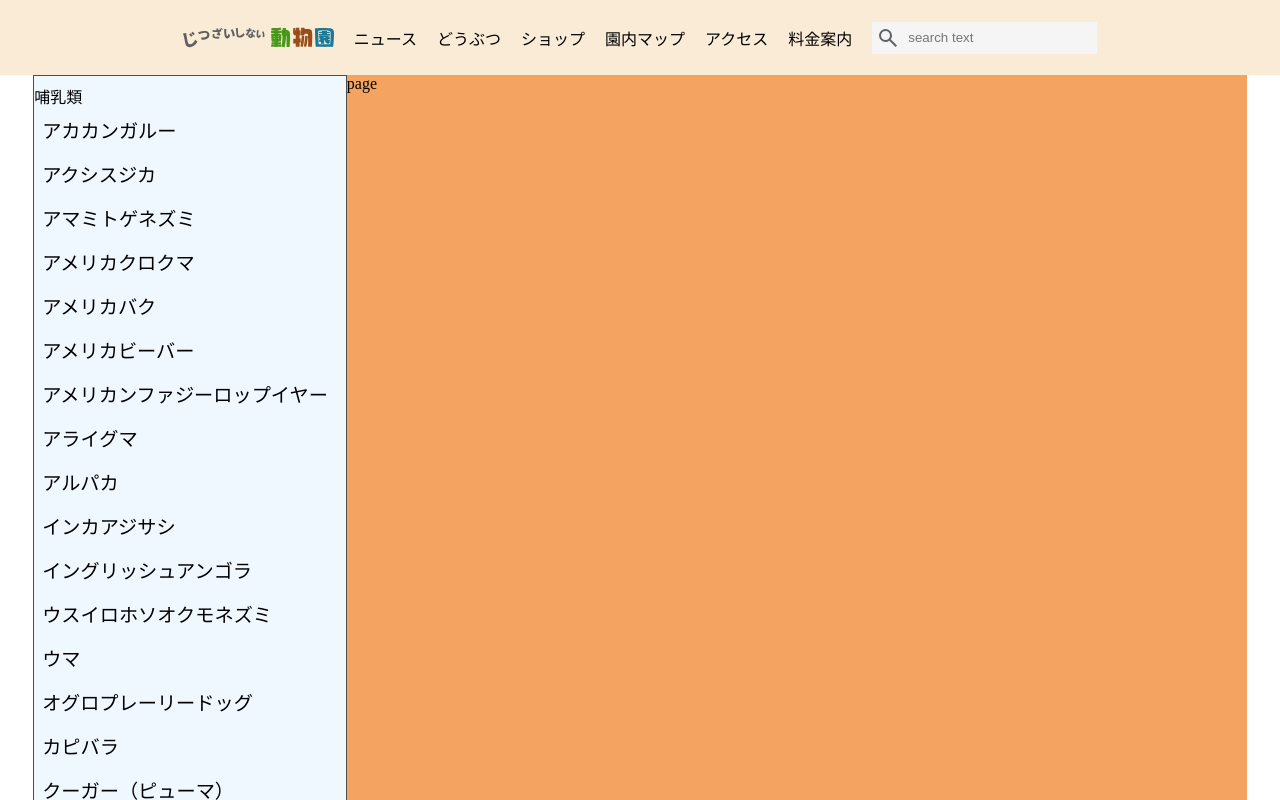
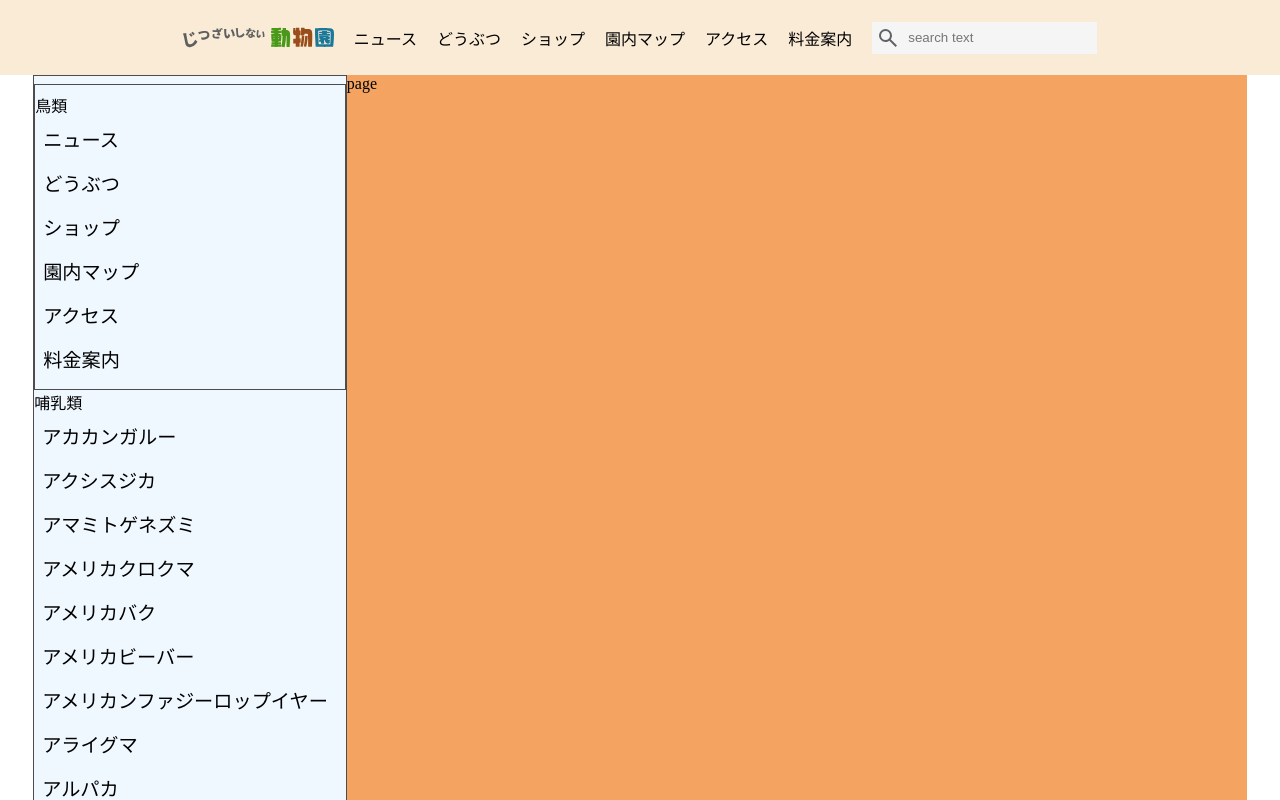
Before and after one commit to richardimaoka/imaginary-zoo, a Next.js app in the folder nextjs/: page / in a window 1280 px wide. Shown: the top 800 px of the page. Built offline with nearby package versions, Linux system fonts and the light colour scheme.

Commit message:
category bird

```diff
--- /dev/null
+++ b/nextjs/app/components/sidebar/CategoryBird.module.css
@@ -0,0 +1,14 @@
+.component {
+  /* CSS grid settings */
+  display: grid;
+  grid-template-columns: 1fr;
+  grid-template-rows: repeat(auto-fill, auto);
+
+  /* padding */
+  padding-top: 8px;
+  padding-bottom: 8px;
+  padding-left: 0px;
+  padding-right: 0px;
+
+  border: solid 1px rgb(77, 77, 77);
+}
--- /dev/null
+++ b/nextjs/app/components/sidebar/CategoryBird.tsx
@@ -0,0 +1,24 @@
+import styles from "./CategoryBird.module.css";
+import { ListItem } from "./ListItem";
+
+export function CategoryBird() {
+  const links = [
+    { name: "ニュース", path: "/news" },
+    { name: "どうぶつ", path: "/animals" },
+    { name: "ショップ", path: "/shop" },
+    { name: "園内マップ", path: "/map" },
+    { name: "アクセス", path: "/access" },
+    { name: "料金案内", path: "/pricing" },
+  ];
+
+  return (
+    <div className={styles.component}>
+      <div>鳥類</div>
+      <div>
+        {links.map((x) => (
+          <ListItem key={x.name} name={x.name} path={x.path} />
+        ))}
+      </div>
+    </div>
+  );
+}
--- /dev/null
+++ b/nextjs/app/components/sidebar/CategoryMammal.tsx
@@ -0,0 +1,5 @@
+import styles from "./Category.module.css";
+
+export function Category() {
+  return <div className={styles.component}></div>;
+}
--- a/nextjs/app/components/sidebar/List.tsx
+++ b/nextjs/app/components/sidebar/List.tsx
@@ -1,3 +1,4 @@
+import { CategoryBird } from "./CategoryBird";
 import styles from "./List.module.css";
 import { ListItem } from "./ListItem";
 
@@ -487,6 +488,7 @@ export function List() {
 
   return (
     <div className={styles.component}>
+      <CategoryBird />
       {links.map((y) => (
         <div key={y.category.name}>
           <div>{y.category.name}</div>
```
Also changed, not shown: nextjs/app/components/sidebar/CategoryFish.module.css (added), nextjs/app/components/sidebar/CategoryFish.tsx (added), nextjs/app/components/sidebar/CategoryMammal.module.css (added), nextjs/app/components/sidebar/CategoryReptiles.module.css (added), nextjs/app/components/sidebar/CategoryReptiles.tsx (added).
